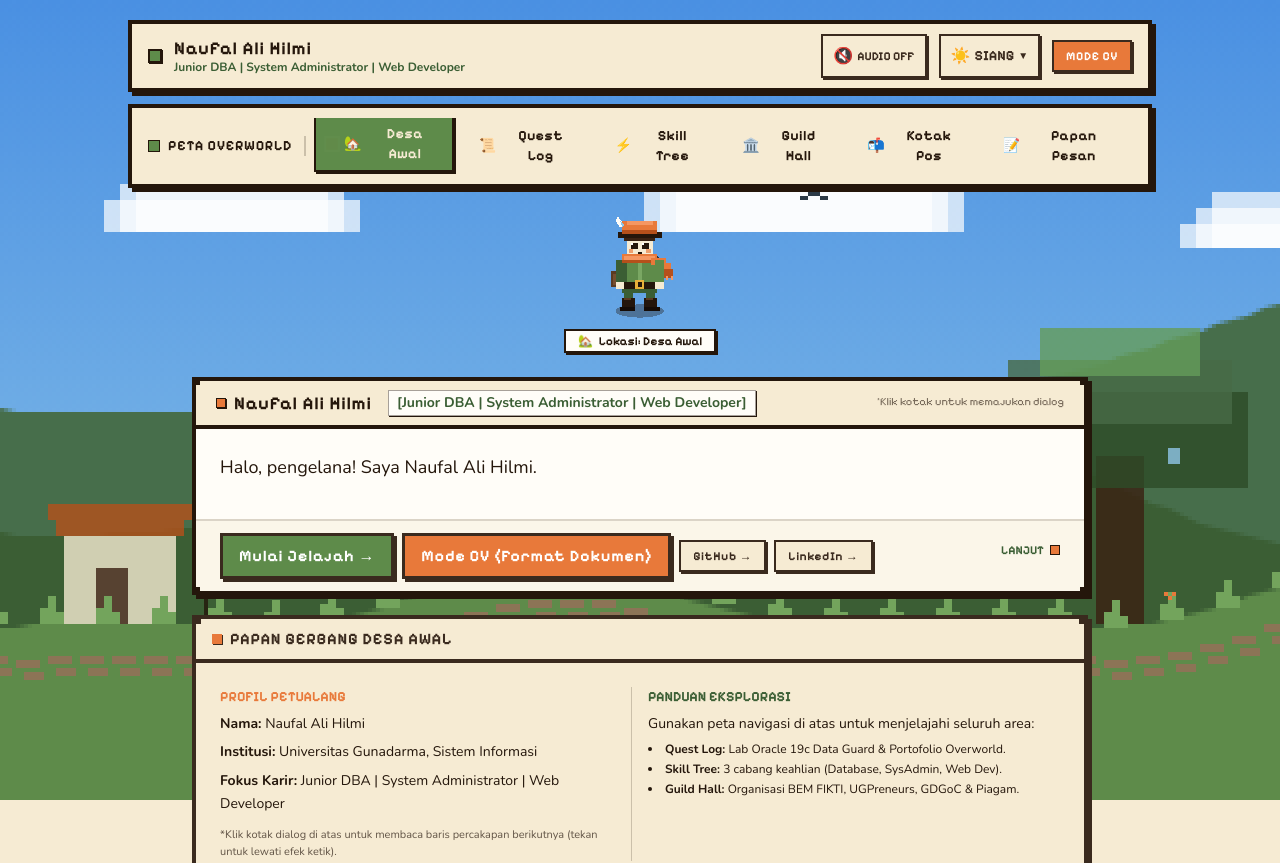
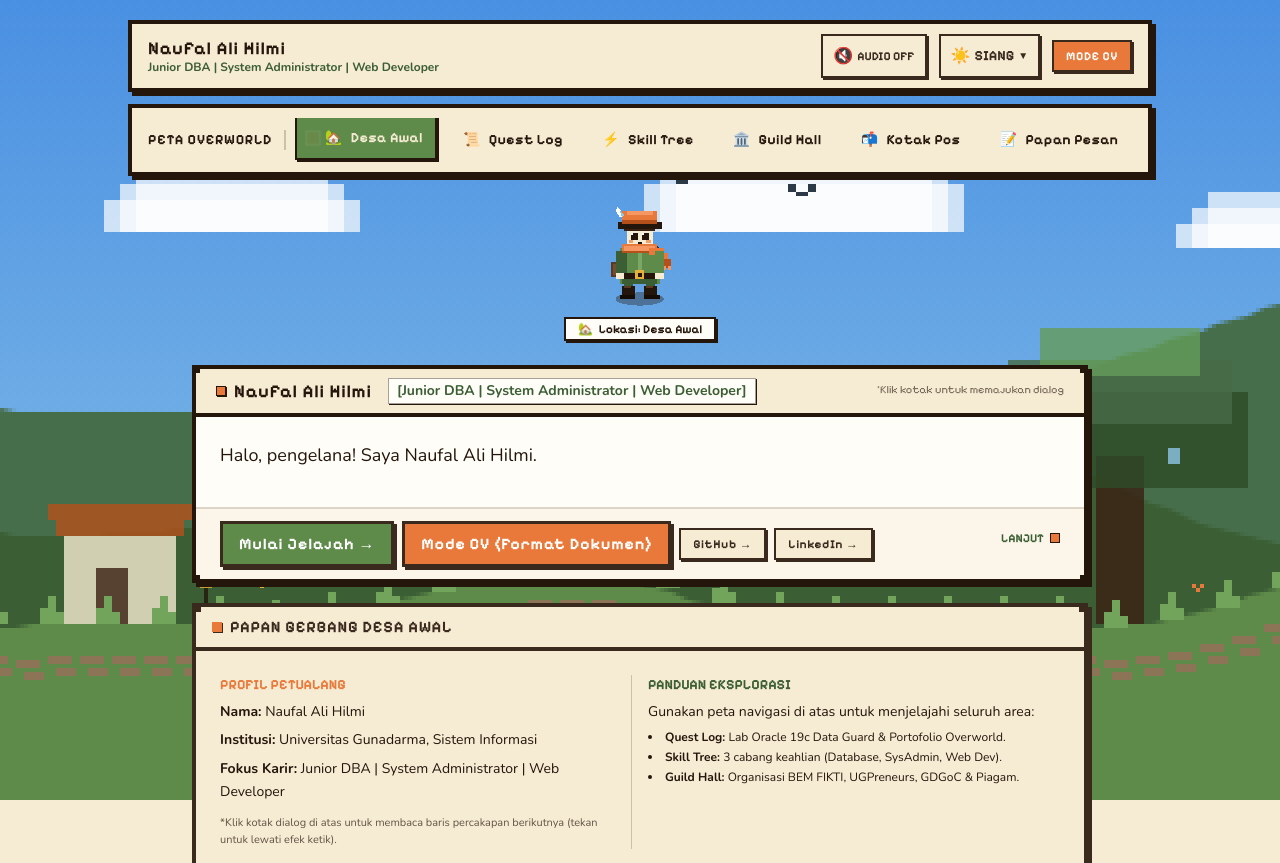
Before and after one commit to naufalii/portofolio, a React (Vite) app: page / in a window 1280 px wide. Shown: the top 863 px of the page. Built offline with nearby package versions, Linux system fonts and the light colour scheme.

Commit message:
fix(ui): hapus penanda hijau dekoratif di header dan banner peta

```diff
--- a/src/components/world/OverworldMapNav.jsx
+++ b/src/components/world/OverworldMapNav.jsx
@@ -76,7 +76,6 @@ export function OverworldMapNav({
     >
       <div className="flex items-center justify-between gap-2 overflow-x-auto select-none">
         <div className="flex items-center gap-2 pr-3 border-r-2 border-[#24160B]/20 select-none">
-          <span className="w-3 h-3 bg-[#5E8B4A] border border-[#24160B]" />
           <span className="font-pixel text-xs lg:text-sm font-bold tracking-wider text-[#24160B]">
             PETA OVERWORLD
           </span>
--- a/src/pages/Home.jsx
+++ b/src/pages/Home.jsx
@@ -109,7 +109,6 @@ export function HomePage() {
         <header className="relative z-30 w-full p-4 lg:p-5 flex flex-col gap-3">
           <div className="w-full max-w-5xl mx-auto flex items-center justify-between border-4 border-[#24160B] bg-[#F6EBD3] px-4 py-2.5 shadow-[4px_4px_0_#24160B]">
             <div className="flex items-center gap-3">
-              <span className="w-3.5 h-3.5 bg-[#5E8B4A] border-2 border-[#24160B] inline-block shadow-[1px_1px_0_#24160B]" />
               <div>
                 <span className="font-pixel text-base lg:text-lg font-bold tracking-wider block leading-tight text-[#24160B]">
                   {profile.nama}
```
Also changed, not shown: 3 other files (tests, documents, lock files or other folders).
